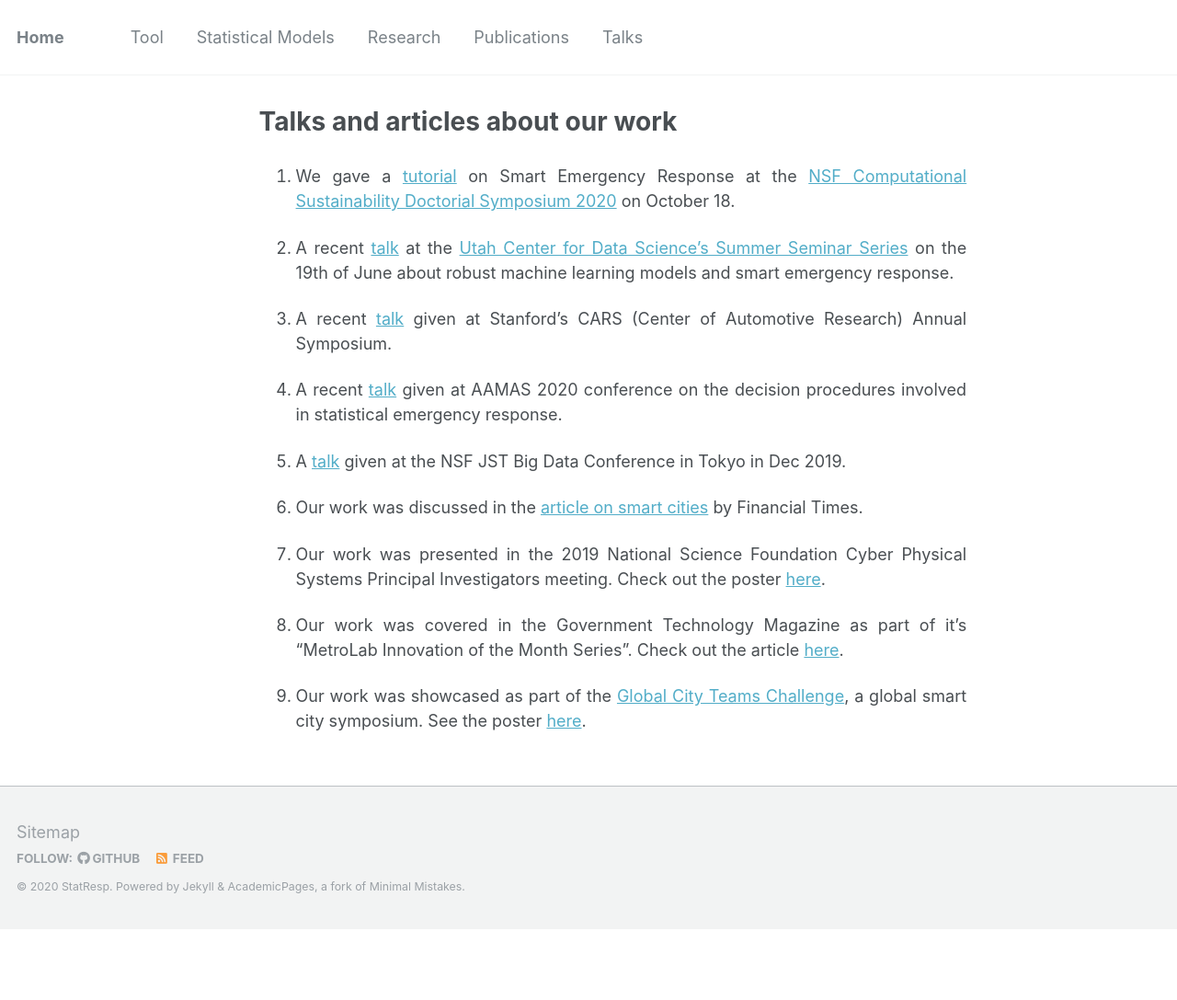
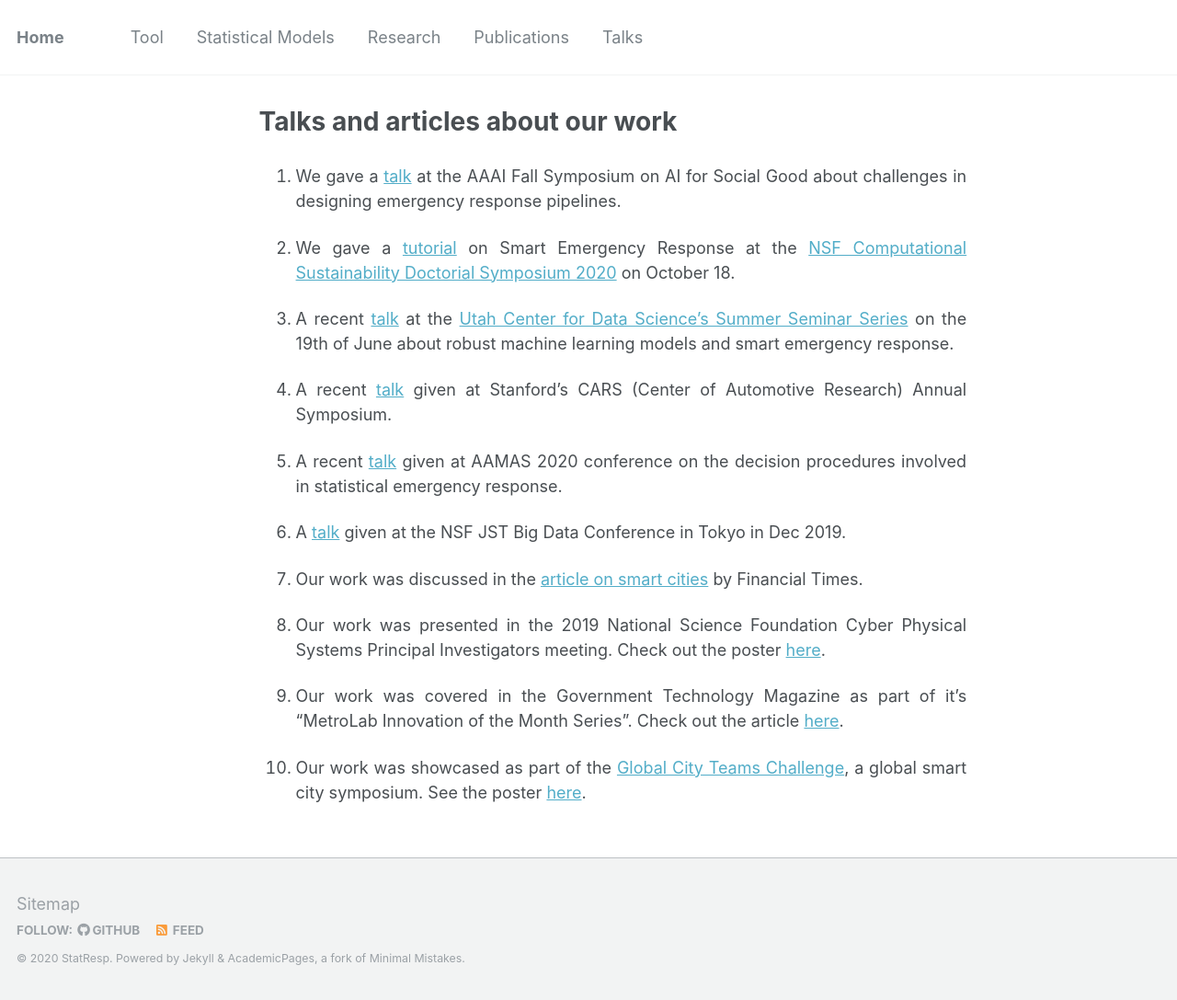
Before and after one commit to TransactiveSCC/statresp.github.io, a Jekyll site: the page built from _pages/talks.md, in a window 1280 px wide. Shown: the whole page at 92% size. Built offline with Jekyll 4.4.1, drawn with Linux system fonts in a browser that asks for light colours; before the commit the page ends 1010 px from its top, so only the background shows below that.

Commit message:
updated aaai talk

```diff
--- a/_pages/talks.md
+++ b/_pages/talks.md
@@ -4,20 +4,22 @@ permalink: /talks/
 author_profile: true
 ---
 
-1. We gave a [tutorial](https://youtu.be/5OZszP4FTlw?t=354) on Smart Emergency Response at the [NSF Computational Sustainability Doctorial Symposium 2020](http://www.compsust.net/compsust-2020) on October 18.
+1. We gave a [talk](https://www.youtube.com/watch?v=i2Lggsa8iHM&feature=emb_logo) at the AAAI Fall Symposium on AI for Social Good about challenges in designing emergency response pipelines.
 
-2. A recent [talk](https://www.youtube.com/watch?v=LtIaj7szN5I&t=1143s) at the [Utah Center for Data Science's Summer Seminar Series](http://datascience.utah.edu/assets/img/club_photos/SSS-2020-05.pdf) on the 19th of June about robust machine learning models and smart emergency response.
+2. We gave a [tutorial](https://youtu.be/5OZszP4FTlw?t=354) on Smart Emergency Response at the [NSF Computational Sustainability Doctorial Symposium 2020](http://www.compsust.net/compsust-2020) on October 18.
 
-1. A recent [talk](https://www.youtube.com/watch?v=5IMxgb4a1No&feature=youtu.be) given at Stanford's CARS (Center of Automotive Research) Annual Symposium.
+3. A recent [talk](https://www.youtube.com/watch?v=LtIaj7szN5I&t=1143s) at the [Utah Center for Data Science's Summer Seminar Series](http://datascience.utah.edu/assets/img/club_photos/SSS-2020-05.pdf) on the 19th of June about robust machine learning models and smart emergency response.
 
-2. A recent [talk](https://underline.io/lecture/382-on-algorithmic-decision-procedures-in-emergency-response-systems-in-smart-and-connected-communities) given at AAMAS 2020 conference on the decision procedures involved in statistical emergency response.
+4. A recent [talk](https://www.youtube.com/watch?v=5IMxgb4a1No&feature=youtu.be) given at Stanford's CARS (Center of Automotive Research) Annual Symposium.
 
-3. A [talk](https://statresp.github.io/publications/JST_NSF_Dubey_bigdata.pdf) given at the NSF JST Big Data Conference in Tokyo in Dec 2019.
+5. A recent [talk](https://underline.io/lecture/382-on-algorithmic-decision-procedures-in-emergency-response-systems-in-smart-and-connected-communities) given at AAMAS 2020 conference on the decision procedures involved in statistical emergency response.
 
-3. Our work was discussed in the [article on smart cities](https://www.ft.com/content/140ae3f0-1b6f-11ea-81f0-0c253907d3e0) by Financial Times.
+6. A [talk](https://statresp.github.io/publications/JST_NSF_Dubey_bigdata.pdf) given at the NSF JST Big Data Conference in Tokyo in Dec 2019.
 
-4. Our work was presented in the 2019 National Science Foundation Cyber Physical Systems Principal Investigators meeting. Check out the poster [here](https://statresp.github.io/publications/DubeyAbhishek1640624Poster.pdf).
+7. Our work was discussed in the [article on smart cities](https://www.ft.com/content/140ae3f0-1b6f-11ea-81f0-0c253907d3e0) by Financial Times.
 
-4. Our work was covered in the Government Technology Magazine as part of it's "MetroLab Innovation of the Month Series". Check out the article [here](https://www.govtech.com/public-safety/Data-Drives-Down-Nashvilles-Emergency-Response-Times.html).
+8. Our work was presented in the 2019 National Science Foundation Cyber Physical Systems Principal Investigators meeting. Check out the poster [here](https://statresp.github.io/publications/DubeyAbhishek1640624Poster.pdf).
 
-5. Our work was showcased as part of the [Global City Teams Challenge](https://pages.nist.gov/GCTC/event/gctc-expo-2017/exhibit/), a global smart city symposium. See the poster [here](http://ayanmukhopadhyay.github.io/files/postergctc.pdf).
+9. Our work was covered in the Government Technology Magazine as part of it's "MetroLab Innovation of the Month Series". Check out the article [here](https://www.govtech.com/public-safety/Data-Drives-Down-Nashvilles-Emergency-Response-Times.html).
+
+10. Our work was showcased as part of the [Global City Teams Challenge](https://pages.nist.gov/GCTC/event/gctc-expo-2017/exhibit/), a global smart city symposium. See the poster [here](http://ayanmukhopadhyay.github.io/files/postergctc.pdf).
```
